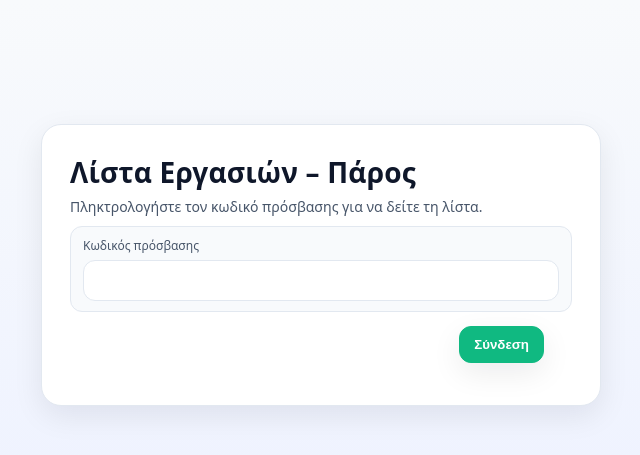
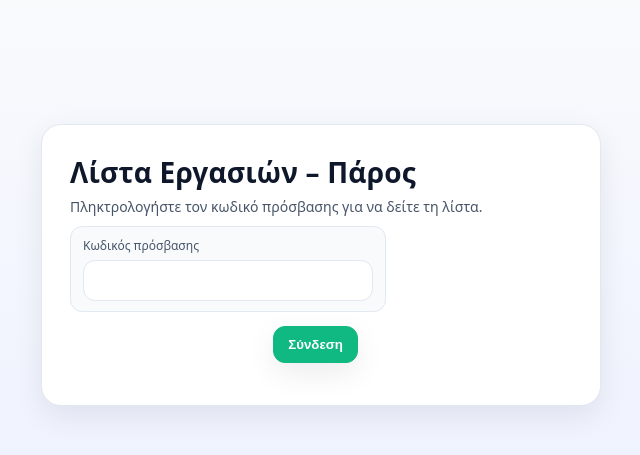
Before and after one commit to texnologybern/Checklist-Application, a PHP site: page /login.php in a window 1280 px wide. Shown: the top 455 px of the page, without its empty margins (319-959 px from the left). Run offline with PHP 8.4, Linux system fonts and the light colour scheme; data comes from the database, SQL or seed files in the repository.

Commit message:
Refactor layout with sidebar and responsive grid

```diff
--- a/assets/css/styles.css
+++ b/assets/css/styles.css
@@ -103,7 +103,13 @@ footer{padding:14px 28px 28px 28px;color:var(--muted);font-size:12px}
 /* Desktop wide */
 @media (min-width:1024px){
   .page{max-width:1100px}
+  .card{display:grid;grid-template-columns:2fr 1fr;}
+  .card>header{grid-column:1/-1}
   .filters, .addForm{grid-template-columns:repeat(auto-fit,minmax(220px,1fr));}
+}
+
+@media (max-width:1023px){
+  .card{display:block}
 }
 
 /* Print */
```
Also changed, not shown: index.php (+21 -17 lines).
